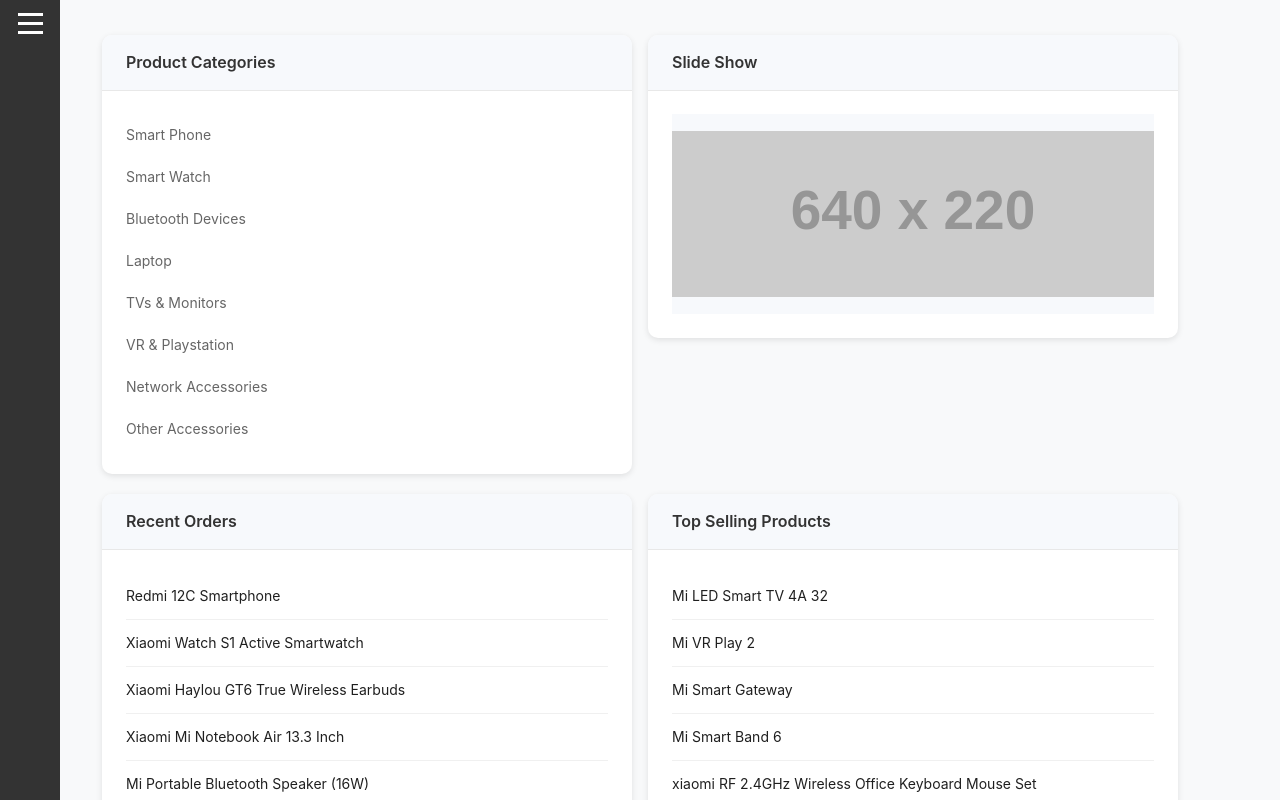
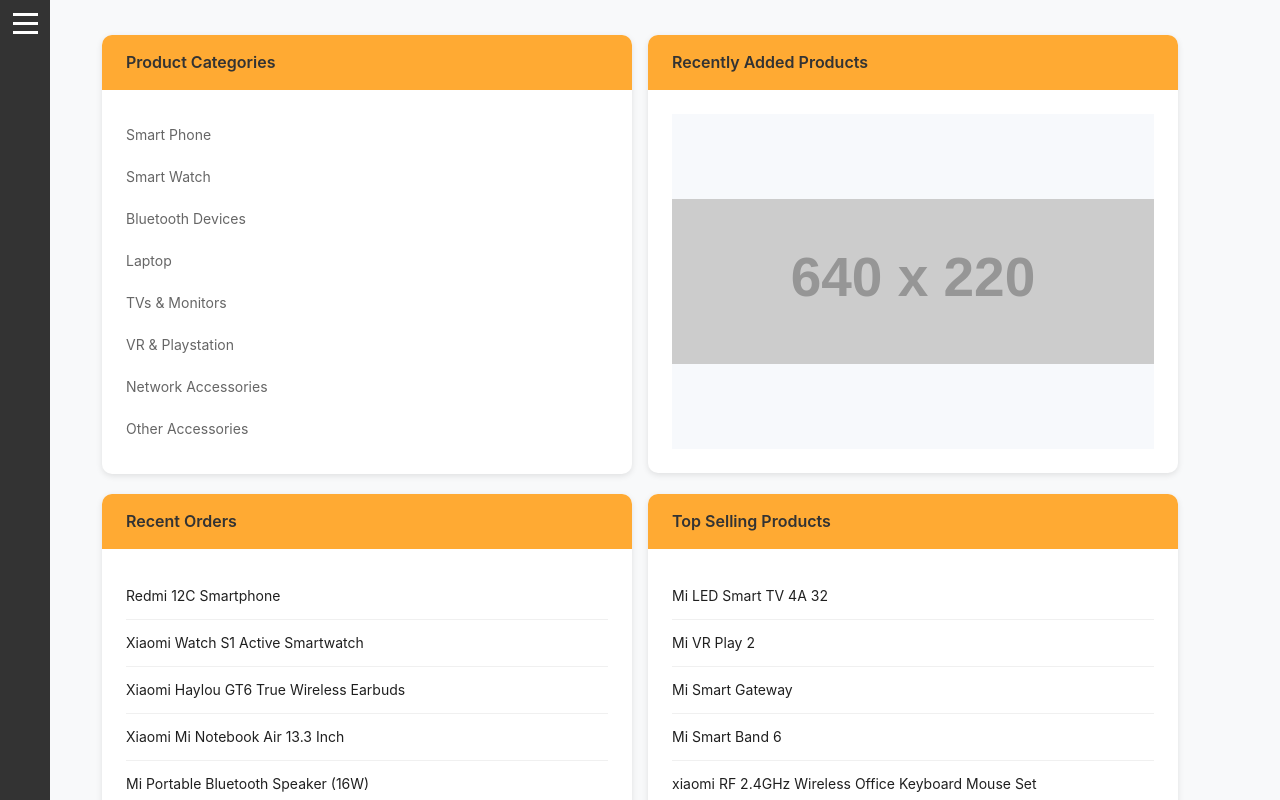
Before and after one commit to lakshithaonline/E-Commerce-Model-website-Xiaomi, a React (Vite) app: page /admin in a window 1280 px wide. Shown: the top 800 px of the page. Built offline with nearby package versions, Linux system fonts and the light colour scheme.

Commit message:
Fix Admin nav bar errors and add decorations to admin dashboard.

```diff
--- a/src/components/Admin/Admin.css
+++ b/src/components/Admin/Admin.css
@@ -1,13 +1,11 @@
-/* Define a custom color palette */
 :root {
-    --primary-color: #1890ff;
-    --secondary-color: #13c2c2;
-    --background-color: #f0f2f5;
+    --primary-color: #FF6900;
+    --secondary-color: #ffaa33;
+    --background-color: #ffcc66;
     --card-background: #fff;
     --text-color: #333;
 }
 
-/* General styles */
 .admin-page {
     padding: 20px;
     font-family: Arial, sans-serif;
@@ -37,8 +35,8 @@
 }
 
 .admin-card .ant-card-head {
-    background-color: #f7f9fc;
-    border-bottom: 1px solid #e8e8e8;
+    background-color: #ffaa33;
+    border-bottom: 1px solid #ffffff;
 }
 
 .admin-card .ant-card-head-title {
@@ -70,7 +68,7 @@
 /* Slideshow styles */
 .slideshow {
     width: 100%;
-    height: 200px;
+    height: 335px;
     background-color: #f7f9fc;
     display: flex;
     align-items: center;
@@ -81,5 +79,3 @@
     max-width: 100%;
     max-height: 100%;
 }
-
-/* Add more specific styles for your components as needed */
--- a/src/components/Admin/Admin.tsx
+++ b/src/components/Admin/Admin.tsx
@@ -32,7 +32,7 @@
                     </Card>
                 </Col>
                 <Col span={12}>
-                    <Card title="Slide Show" className="admin-card">
+                    <Card title="Recently Added Products" className="admin-card">
                         <div className="slideshow">
                             <img src="https://via.placeholder.com/640x220" alt="Slideshow" />
                         </div>
--- a/src/components/Admin/AdminNavigationBar.css
+++ b/src/components/Admin/AdminNavigationBar.css
@@ -1,13 +1,13 @@
-/* ResponsiveNavigationBar.css */
 .responsive-navigation {
     position: fixed;
     top: 0;
     left: 0;
-    width: 60px; /* Initial width, can be adjusted */
+    width: 50px;
     height: 100%;
     background-color: #333;
     color: #fff;
     transition: width 0.3s ease-in-out;
+    z-index: 1000;
 
     display: flex;
     flex-direction: column;
@@ -37,11 +37,11 @@
 }
 
 .expanded {
-    width: 250px; /* Expanded width */
+    width: 150px; /* Expanded width */
 }
 
 .nav-links {
-    display: none; /* Hidden by default */
+    display: none;
 }
 
 .responsive-navigation.expanded .nav-links {
--- a/src/components/Navbar.css
+++ b/src/components/Navbar.css
@@ -91,9 +91,6 @@
 }
 
 
-/* Existing Navbar CSS */
-
-/* Additional CSS for Login/Register Buttons */
 .login-register-buttons {
   display: flex;
   align-items: center;
```
